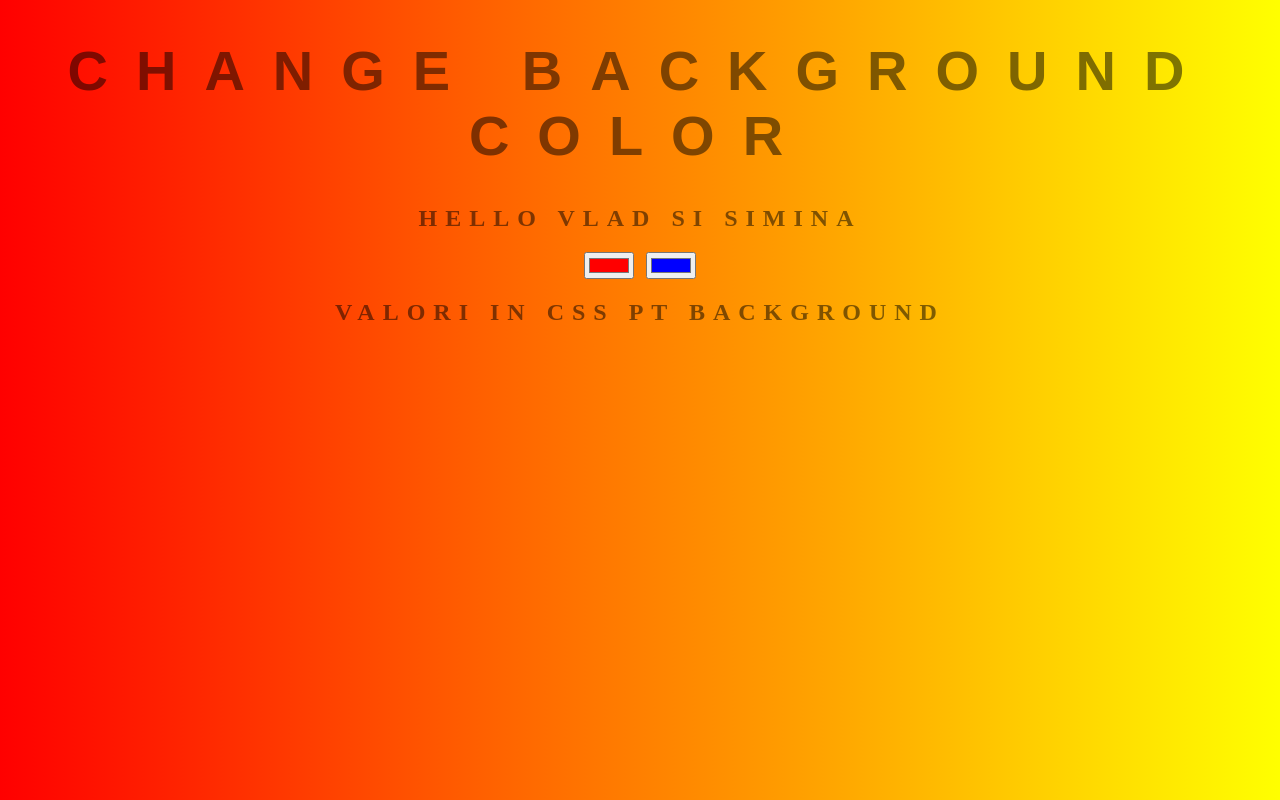
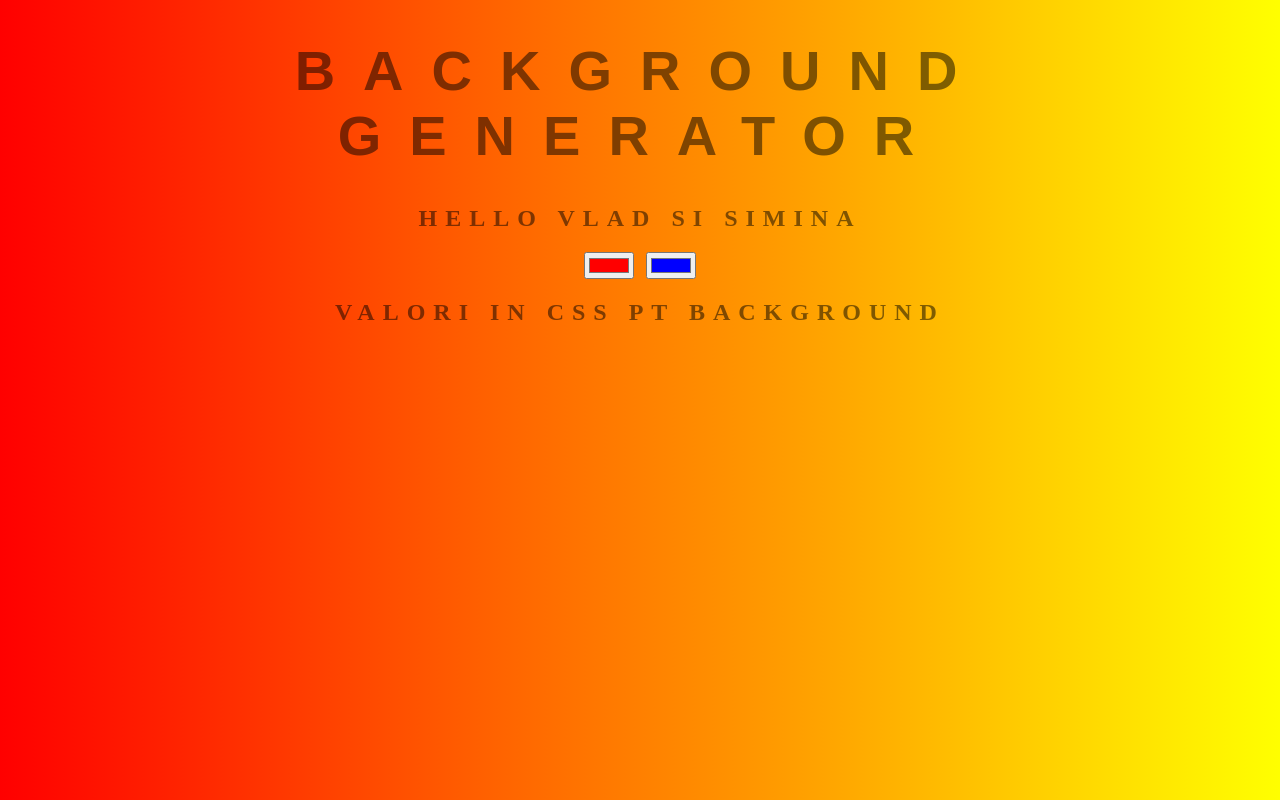
Before and after one commit to vladgrecu/Background-Generator, a plain HTML site: page index.html in a window 1280 px wide. Drawn offline with Linux system fonts and the light colour scheme.

Commit message:
reverting back to old title

```diff
--- a/index.html
+++ b/index.html
@@ -5,7 +5,7 @@
 	<link rel="stylesheet" type="text/css" href="style.css">
 </head>
 <body id="gradient">
-	<h1>Change background color</h1>
+	<h1>Background Generator</h1>
 	<h2>Hello Vlad si Simina</h2>
 	<input class="color1" type="color" name="color1" value="#ff0000">
 	<input class="color2" type="color" name="color2" value="#0000ff">
```
